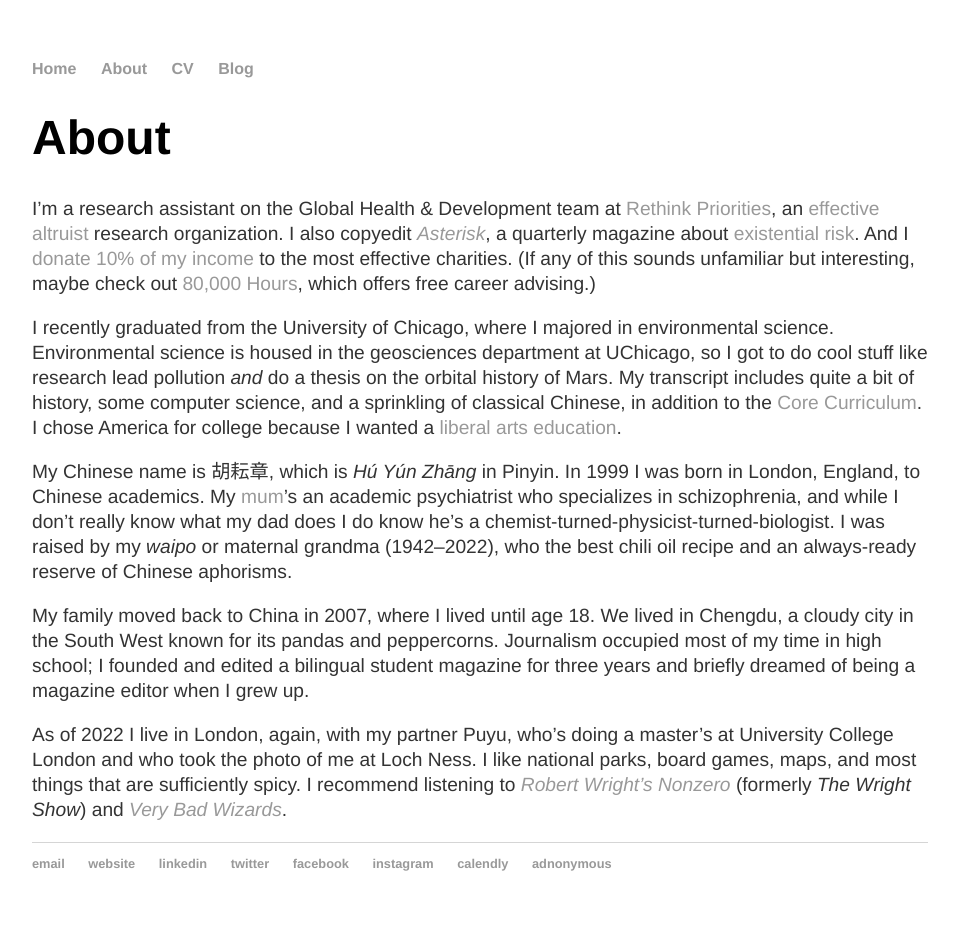
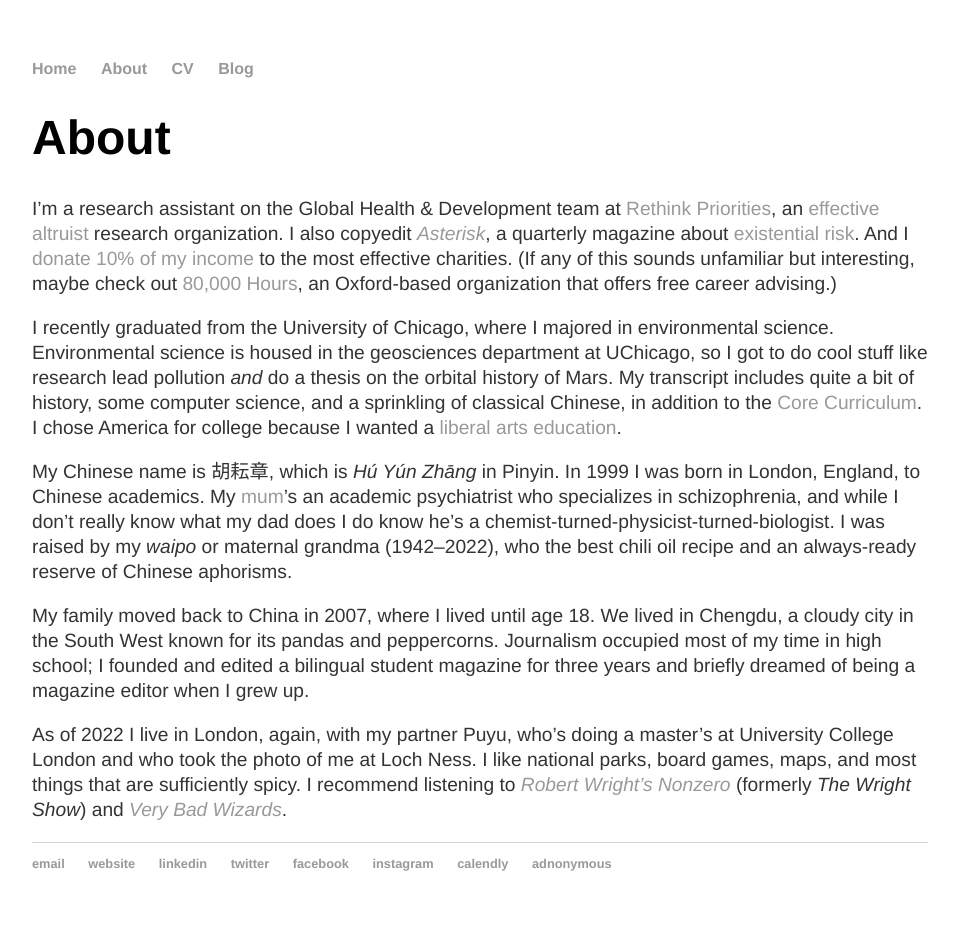
Before and after one commit to y-james-hu/y-james-hu.github.io, a Jekyll site: the page built from about/index.html, in a window 1280 px wide. Shown: the whole page, without its empty margins (160-1118 px from the left). Built offline with Jekyll 4.4.1, drawn with Linux system fonts in a browser that asks for light colours.

Commit message:
Update index.html

```diff
--- a/about/index.html
+++ b/about/index.html
@@ -3,7 +3,7 @@
 title: About
 ---
   <h1>{{ page.title }}</h1>
-    <p>I’m a research assistant on the Global Health & Development team at <a href = "https://rethinkpriorities.org/">Rethink Priorities</a>, an <a href = "https://effectivealtruism.org">effective altruist</a> research organization. I also copyedit <a href = "http://asteriskmag.com/"><em>Asterisk</em></a>, a quarterly magazine about <a href = "https://theprecipice.com/">existential risk</a>. And I <a href="https://www.givingwhatwecan.org/pledge">donate 10% of my income</a> to the most effective charities. (If any of this sounds unfamiliar but interesting, maybe check out <a href = "https://80000hours.org/">80,000 Hours</a>, which offers free career advising.)</p>
+    <p>I’m a research assistant on the Global Health & Development team at <a href = "https://rethinkpriorities.org/">Rethink Priorities</a>, an <a href = "https://effectivealtruism.org">effective altruist</a> research organization. I also copyedit <a href = "http://asteriskmag.com/"><em>Asterisk</em></a>, a quarterly magazine about <a href = "https://theprecipice.com/">existential risk</a>. And I <a href="https://www.givingwhatwecan.org/pledge">donate 10% of my income</a> to the most effective charities. (If any of this sounds unfamiliar but interesting, maybe check out <a href = "https://80000hours.org/">80,000 Hours</a>, an Oxford-based organization that offers free career advising.)</p>
     <p>I recently graduated from the University of Chicago, where I majored in environmental science. Environmental science is housed in the geosciences department at UChicago, so I got to do cool stuff like research lead pollution <em>and</em> do a thesis on the orbital history of Mars. My transcript includes quite a bit of history, some computer science, and a sprinkling of classical Chinese, in addition to the <a href = "https://college.uchicago.edu/academics/core-curriculum">Core Curriculum</a>. I chose America for college because I wanted a <a href = "https://en.wikipedia.org/wiki/Liberal_arts_education">liberal arts education</a>.</p>
     <p>My Chinese name is 胡耘章, which is <em>Hú Yún Zhāng</em> in Pinyin. In 1999 I was born in London, England, to Chinese academics. My <a href="https://en.wikipedia.org/wiki/Li_Tao_(psychiatrist)">mum</a>’s an academic psychiatrist who specializes in schizophrenia, and while I don’t really know what my dad does I do know he’s a chemist-turned-physicist-turned-biologist. I was raised by my <em>waipo</em> or maternal grandma (1942–2022), who the best chili oil recipe and an always-ready reserve of Chinese aphorisms.</p>
     <p>My family moved back to China in 2007, where I lived until age 18. We lived in Chengdu, a cloudy city in the South West known for its pandas and peppercorns. Journalism occupied most of my time in high school; I founded and edited a bilingual student magazine for three years and briefly dreamed of being a magazine editor when I grew up.</p>
```
